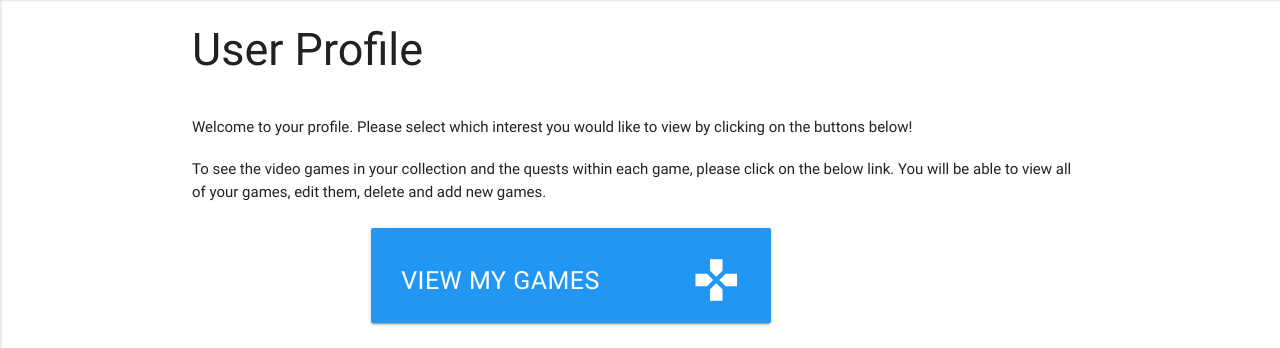
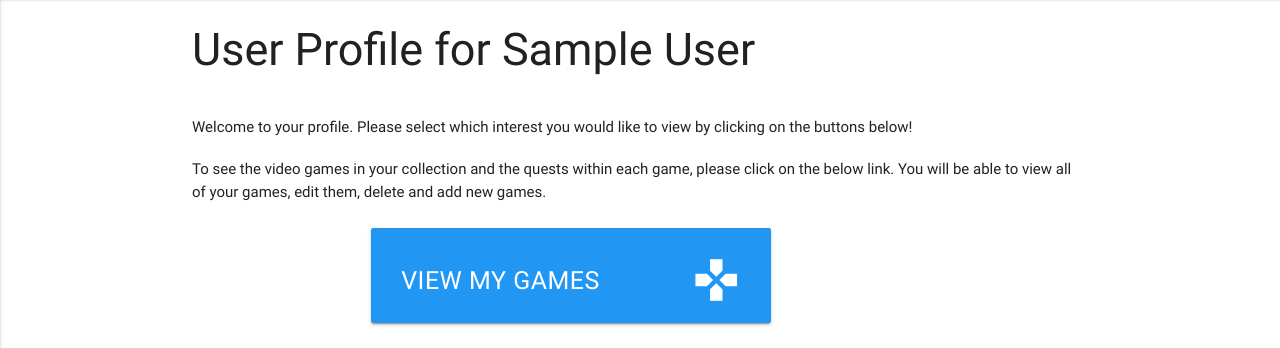
Before and after one commit to aidan-stritch/Personal-Interests-Manager, a Flask app: page /user_profile in a window 1280 px wide. Shown: the part 66-414 px from the top of the page. Run offline with Flask 2, Linux system fonts and the light colour scheme; the visitor is signed in with stand-in values (Sample User, id 1); some libraries are stand-ins or nearby versions.

Commit message:
fixed error with login. Working on user session now

```diff
--- a/app.py
+++ b/app.py
@@ -49,17 +49,17 @@ and redirects to user profile.. if unsuccessful shows message and returns user t
 def user_login():
     unhashed_pwd = request.form.get('user_password')
     this_user = request.form.get('user_username')
-    if mongo.db.Users.find({"Username": this_user}):
-        user_log = mongo.db.Users.find_one({"Username": this_user})
+    user_log = mongo.db.Users.find_one({"Username": this_user})
+    if user_log:
         if bcrypt.check_password_hash(user_log["Password"], unhashed_pwd):
             loginuser = User(user_log)
             login_user(loginuser, remember=True)
             return redirect(url_for('user_profile'))
         else:
             """We do not want to specify which field was incorrect for security reasons"""
-            flash('pwd The login credentials do not match our records, please try again')
+            flash('The login credentials do not match our records, please try again')
     else:
-        flash('username The login credentials do not match our records, please try again')
+        flash('The login credentials do not match our records, please try again')
     return render_template('index.html')
 
 """these app routes handle the user's pages and functionality"""
--- a/templates/user_profile.html
+++ b/templates/user_profile.html
@@ -5,7 +5,7 @@
 
 <div class="row">
     <div class="col s12 page-heading">
-        <h2>User Profile</h2>
+        <h2>User Profile for {{ current_user.name }}</h2>
     </div>
 </div>
 
```
